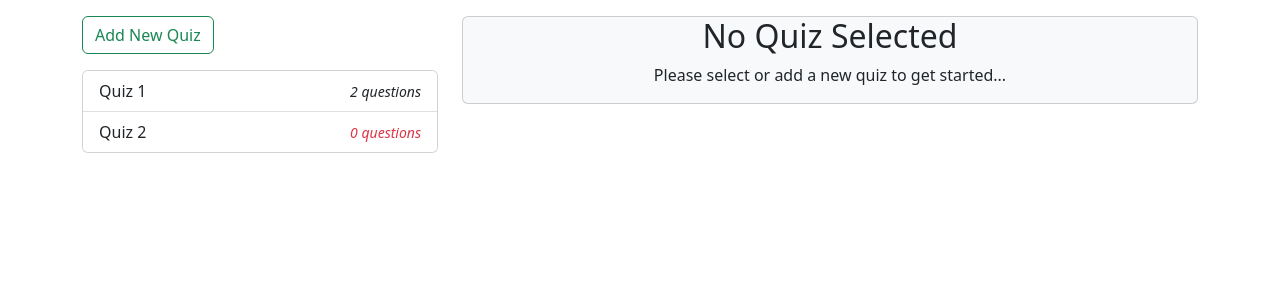
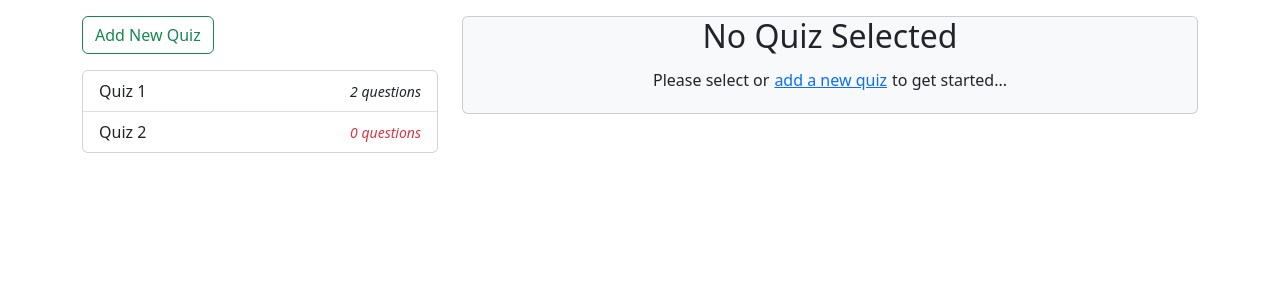
Before and after one commit to tsteelematc/quiz-editor-22f, an Angular app: page / in a window 1280 px wide. Shown: the top 300 px of the page. Built offline with nearby package versions, Linux system fonts and the light colour scheme.

Commit message:
Improved usability when no quiz selected...

```diff
--- a/src/app/app.component.html
+++ b/src/app/app.component.html
@@ -118,8 +118,17 @@
         <h2>
           No Quiz Selected
         </h2>
-        <p>
-          Please select or add a new quiz to get started...
+        <p
+          class="d-flex align-items-center justify-content-center"
+        >
+          Please select or
+          <button
+            class="btn btn-link p-1"
+            (click)="addNewQuiz()"
+          >
+            add a new quiz
+          </button>
+          to get started...
         </p>
       </div>
     </div>
```
